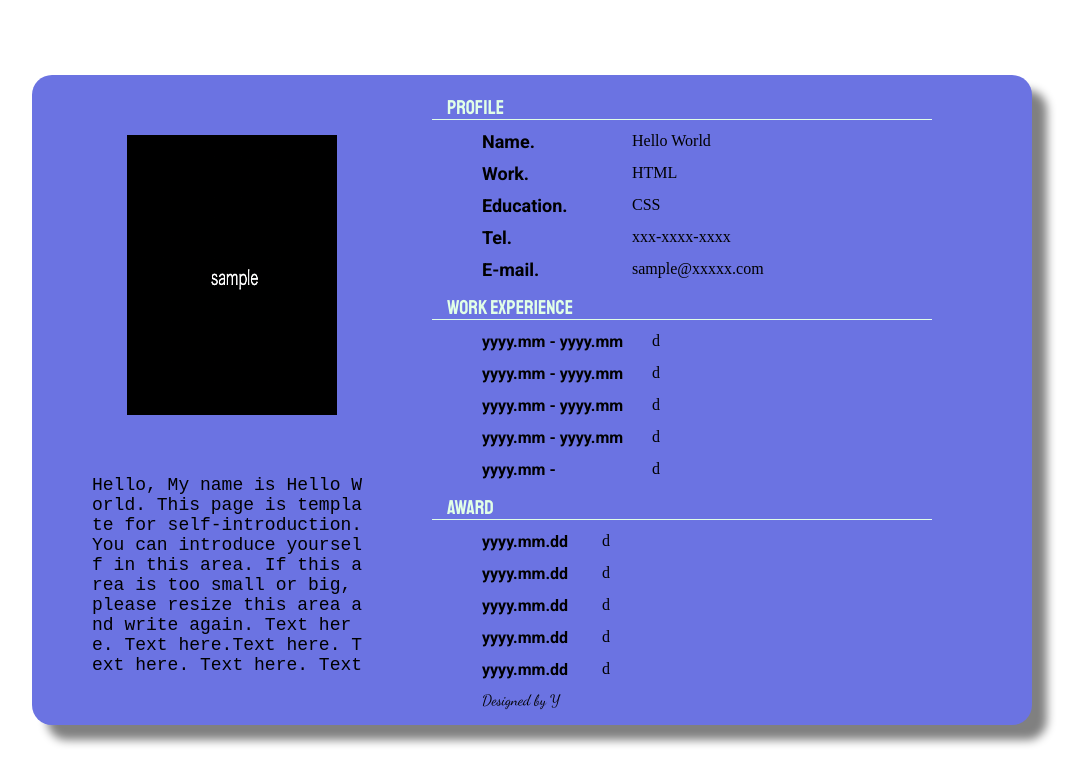
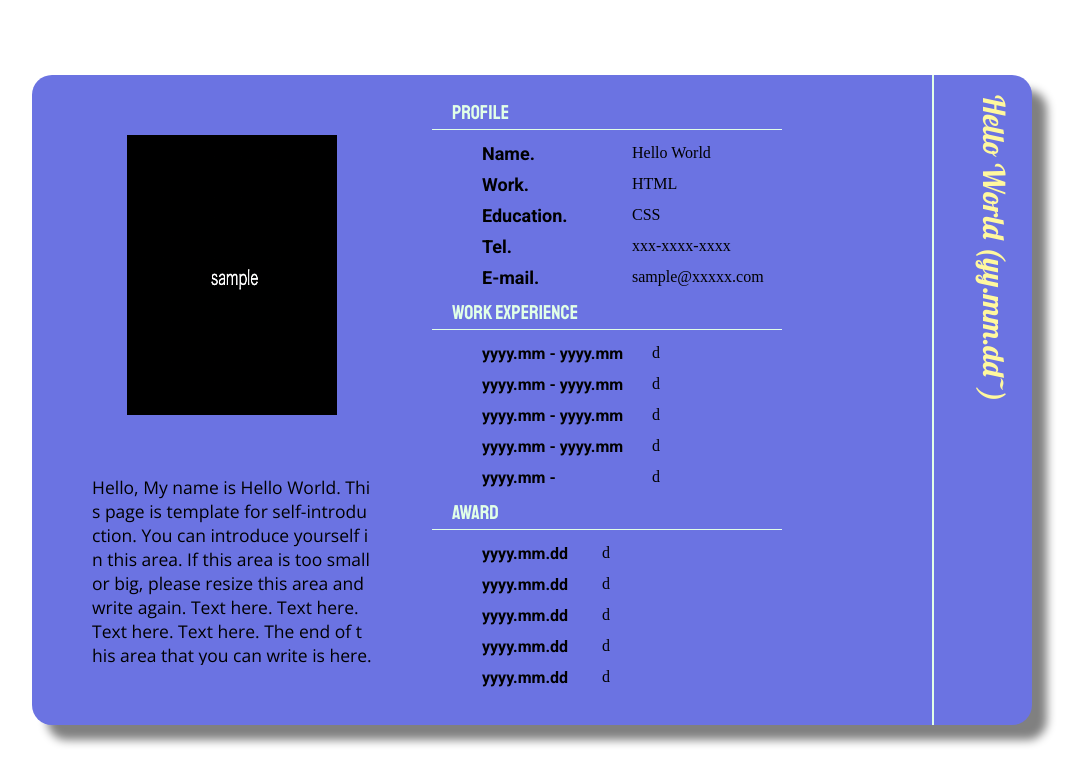
Before and after one commit to Manticore06/Profile, a plain HTML site: page index.html in a window 1280 px wide. Shown: the whole page, without its empty margins (108-1192 px from the left). Drawn offline with nearby package versions, Linux system fonts and the light colour scheme; a web font is replaced by a local one.

Commit message:
Template Ver.x.6

```diff
--- a/index.css
+++ b/index.css
@@ -4,6 +4,8 @@
 @import url('https://fonts.googleapis.com/css2?family=Staatliches&display=swap');
 @import url('https://fonts.googleapis.com/css2?family=Dancing+Script&display=swap');
 @import url('https://fonts.googleapis.com/css2?family=Roboto:ital,wght@0,100;0,300;0,400;0,500;0,700;1,100;1,300;1,400;1,500&display=swap');
+@import url('https://fonts.googleapis.com/css2?family=Open+Sans&display=swap');
+@import url('https://fonts.googleapis.com/css2?family=Lobster&display=swap');
 
 /* For Selector*/
 body {
@@ -27,7 +29,7 @@ main {
 #left_box {
     float: left;
     width: 400px;
-    height: 600px;
+    height: 650px;
 }
 
 #picture {
@@ -45,18 +47,19 @@ main {
 
 #self_introduction {
     box-sizing: border-box;
-    padding: 0 60px;
+    padding: 0 60px 60px 60px;
     width: 400px;
-    height: 200px;
+    height: 250px;
 }
 
 #self_introduction > textarea {
     padding: 0;
     width: 280px;
-    height: 200px;
+    height: 190px;
     border: none;
     resize: none;
-    font-size: 18px;
+    font-size: 17.5px;
+    font-family: 'Open Sans', sans-serif;
     word-break: break-all;
     background-color: transparent;
 }
@@ -69,16 +72,18 @@ main {
 }
 
 #middle_box {
+    box-sizing: border-box;
     float: left;
+    padding: 25px 0;
     width: 500px;
-    height: 600px;
+    height: 650px;
 }
 
 .subtitle {
     box-sizing: border-box;
-    padding: 20px 0 4px 15px;
-    width: 500px;
-    height: 45px;
+    padding-left: 20px;
+    width: 350px;
+    height: 30px;
     border-bottom: 1px solid #E1FFE7;
 }
 
@@ -90,19 +95,13 @@ main {
     font-family: 'Staatliches', cursive;
 }
 
-#profile {
-    box-sizing: border-box;
-    padding: 5px 30px 0 50px;
-    width: 500px;
-    height: 155px;
-}
-
+#profile,
 #work_experience,
 #award {
     box-sizing: border-box;
-    padding: 5px 10px 0 50px;
+    padding: 7.5px 0 7.5px 50px;
     width: 500px;
-    height: 155px;
+    height: 170px;
 }
 
 #profile > table,
@@ -115,7 +114,7 @@ main {
     box-sizing: border-box;
     padding: 0;
     width: 130px;
-    height: 32px;
+    height: 31px;
     font-size: 18px;
     font-weight: 700;
     font-family: 'Roboto', sans-serif;
@@ -126,7 +125,8 @@ main {
     padding: 0;
     padding-left: 20px;
     width: 260px;
-    height: 32px;
+    height: 31px;
+    font-size: 16px;
     font-family: 'Sawarabi Mincho', serif;
 }
 
@@ -134,7 +134,7 @@ main {
     box-sizing: border-box;
     padding: 0;
     width: 150px;
-    height: 32px;
+    height: 31px;
     font-size: 16px;
     font-weight: 700;
     font-family: 'Roboto', sans-serif;
@@ -145,7 +145,8 @@ main {
     padding: 0;
     padding-left: 20px;
     width: 290px;
-    height: 32px;
+    height: 31px;
+    font-size: 16px;
     font-family: 'Sawarabi Mincho', serif;
 }
 
@@ -153,7 +154,7 @@ main {
     box-sizing: border-box;
     padding: 0;
     width: 100px;
-    height: 32px;
+    height: 31px;
     font-size: 16px;
     font-weight: 700;
     font-family: 'Roboto', sans-serif;
@@ -164,29 +165,27 @@ main {
     padding: 0;
     padding-left: 20px;
     width: 340px;
-    height: 32px;
+    height: 31px;
+    font-size: 16px;
     font-family: 'Sawarabi Mincho', serif;
 }
 
 #right_box {
+    box-sizing: border-box;
     float: left;
+    padding: 20px 19px 0 19px;
     width: 100px;
-    height: 600px;
+    height: 650px;
+    border-left: 2px solid #E1FFE7;
 }
 
-#bottom {
+#right_box > p {
     box-sizing: border-box;
-    clear: both;
-    padding: 0 450px;
-    width: 1000px;
-    height: 50px;
+    margin: 0;
+    padding: 0;
+    width: 60px;
+    font-size: 30px;
+    color: #FFF89E;
+    font-family: 'Lobster', cursive;
+    writing-mode: vertical-rl;
 }
-
-#bottom > p {
-    margin: 0;
-    width: 100px;
-    height: 50px;
-    line-height: 50px;
-    font-size: 15px;
-    font-family: 'Dancing Script', cursive;
-}
--- a/index.html
+++ b/index.html
@@ -17,7 +17,7 @@
                 </div>
                 <div id="self_introduction">
                     <textarea name="self_introduction"
-                        readonly>Hello, My name is Hello World. This page is template for self-introduction. You can introduce yourself in this area. If this area is too small or big, please resize this area and write again. Text here. Text here.Text here. Text here. Text here. Text here. The end of this area that you can write is heeeeeere.</textarea>
+                        readonly>Hello, My name is Hello World. This page is template for self-introduction. You can introduce yourself in this area. If this area is too small or big, please resize this area and write again. Text here. Text here. Text here. Text here. The end of this area that you can write is here.</textarea>
                 </div>
             </div>
             <div id="middle_box">
@@ -104,10 +104,7 @@
                 </div>
             </div>
             <div id="right_box">
-
-            </div>
-            <div id="bottom">
-                <p>Designed by Y</p>
+                <p>Hello World (yy.mm.dd~)</p>
             </div>
         </main>
     </body>
```
